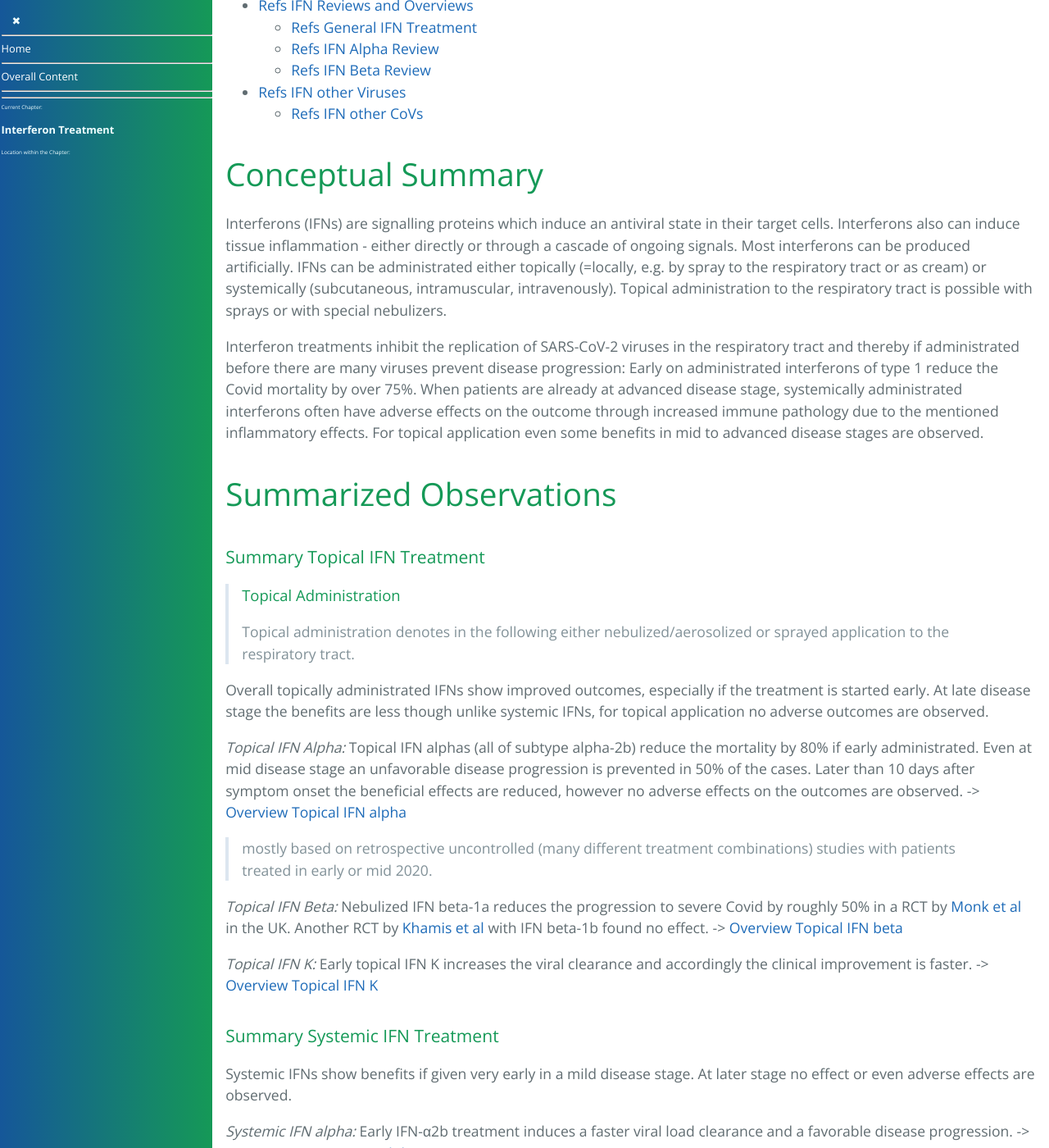
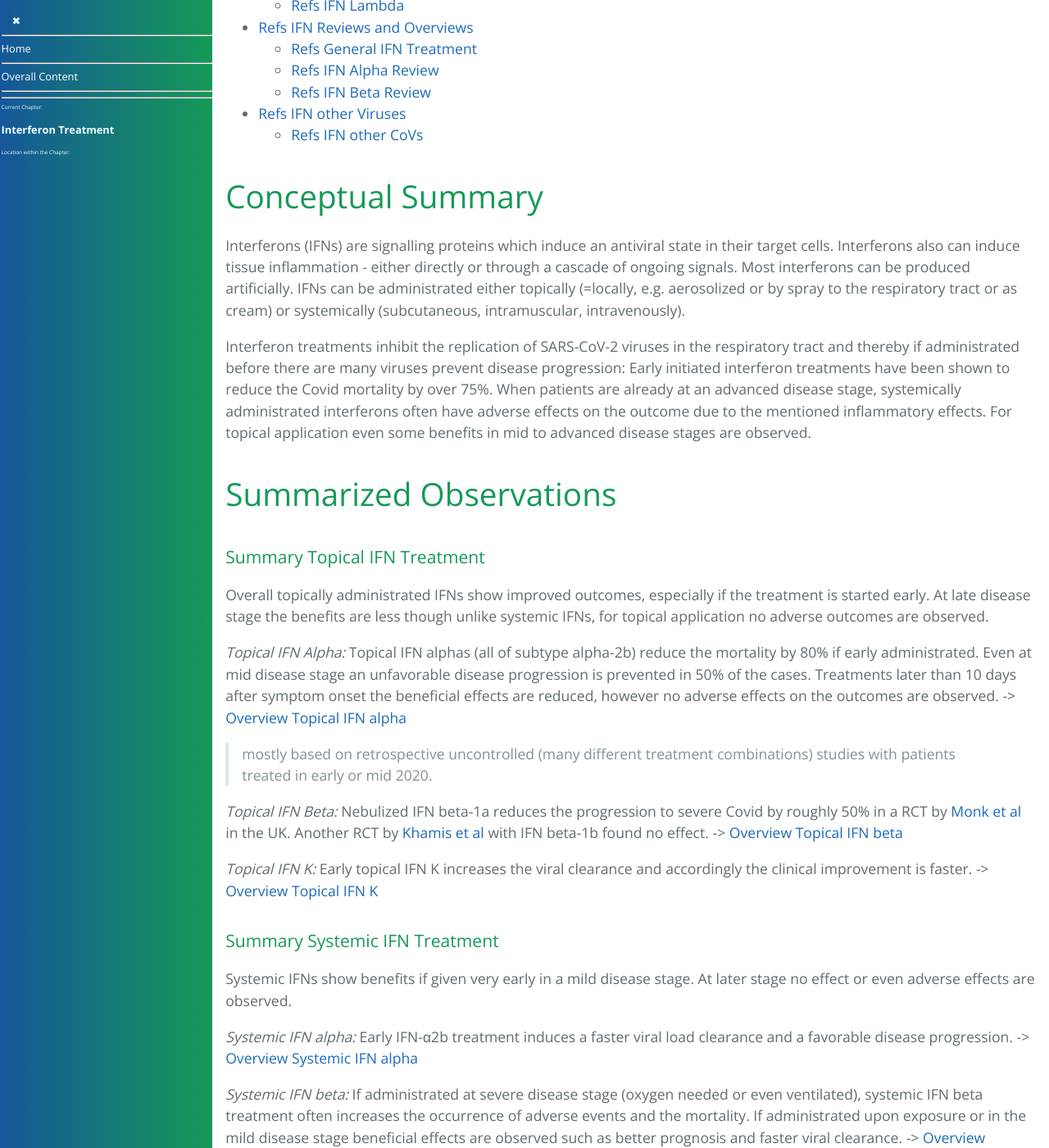
Before and after one commit to forestgrape/coronavirus, a Jekyll site: the page built from 6_prevention_and_treatment/interferon.md, in a window 1280 px wide and 1400 px high, scrolled down 827 px. Shown: the whole window at 82% size. Built offline with Jekyll 4.4.1, drawn with Linux system fonts in a browser that asks for light colours; our own code applies the rules of GitHub Pages for plain Markdown files; some of the changed text lies outside the part shown.

Commit message:
clarifications and formulations

```diff
--- a/6_prevention_and_treatment/interferon.md
+++ b/6_prevention_and_treatment/interferon.md
@@ -12,6 +12,7 @@
   * [Overview Topical IFN Alpha](#overview-topical-ifn-alpha)
   * [Overview Topical IFN Beta](#overview-topical-ifn-beta)
   * [Overview Topical IFN Kappa](#overview-topical-ifn-kappa)
+* [Overview Systemic IFN](#overview-systemic-ifn)
   * [Overview Systemic IFN Alpha](#overview-systemic-ifn-alpha)
   * [Overview Systemic IFN Beta](#overview-systemic-ifn-beta)
   * [Overview Systemic IFN Lambda](#overview-systemic-ifn-lambda)
@@ -37,20 +38,18 @@
 
 
 ## Conceptual Summary
-Interferons (IFNs) are signalling proteins which induce an antiviral state in their target cells. Interferons also can induce tissue inflammation - either directly or through a cascade of ongoing signals. Most interferons can be produced artificially. IFNs can be administrated either topically (=locally, e.g. by spray to the respiratory tract or as cream) or systemically (subcutaneous, intramuscular, intravenously). Topical administration to the respiratory tract is possible with sprays or with special nebulizers.
+Interferons (IFNs) are signalling proteins which induce an antiviral state in their target cells. Interferons also can induce tissue inflammation - either directly or through a cascade of ongoing signals. Most interferons can be produced artificially. IFNs can be administrated either topically (=locally, e.g. aerosolized or by spray to the respiratory tract or as cream) or systemically (subcutaneous, intramuscular, intravenously).
 
-Interferon treatments inhibit the replication of SARS-CoV-2 viruses in the respiratory tract and thereby if administrated before there are many viruses prevent disease progression: Early on administrated interferons of type 1 reduce the Covid mortality by over 75%. When patients are already at advanced disease stage, systemically administrated interferons often have adverse effects on the outcome through increased immune pathology due to the mentioned inflammatory effects. For topical application even some benefits in mid to advanced disease stages are observed.
+Interferon treatments inhibit the replication of SARS-CoV-2 viruses in the respiratory tract and thereby if administrated before there are many viruses prevent disease progression: Early initiated interferon treatments have been shown to reduce the Covid mortality by over 75%. When patients are already at an advanced disease stage, systemically administrated interferons often have adverse effects on the outcome due to the mentioned inflammatory effects. For topical application even some benefits in mid to advanced disease stages are observed.
 
 
 ## Summarized Observations
 
 ##### Summary Topical IFN Treatment
-> ###### Topical Administration
-> Topical administration denotes in the following either nebulized/aerosolized or sprayed application to the respiratory tract.
 
 Overall topically administrated IFNs show improved outcomes, especially if the treatment is started early. At late disease stage the benefits are less though unlike systemic IFNs, for topical application no adverse outcomes are observed.
 
-*Topical IFN Alpha:* Topical IFN alphas (all of subtype alpha-2b) reduce the mortality by 80% if early administrated. Even at mid disease stage an unfavorable disease progression is prevented in 50% of the cases. Later than 10 days after symptom onset the beneficial effects are reduced, however no adverse effects on the outcomes are observed. -> [Overview Topical IFN alpha](#overview-topical-ifn-alpha)
+*Topical IFN Alpha:* Topical IFN alphas (all of subtype alpha-2b) reduce the mortality by 80% if early administrated. Even at mid disease stage an unfavorable disease progression is prevented in 50% of the cases. Treatments later than 10 days after symptom onset the beneficial effects are reduced, however no adverse effects on the outcomes are observed. -> [Overview Topical IFN alpha](#overview-topical-ifn-alpha)
 > mostly based on retrospective uncontrolled (many different treatment combinations) studies with patients treated in early or mid 2020.
 
 *Topical IFN Beta:* Nebulized IFN beta-1a reduces the progression to severe Covid by roughly 50% in a RCT by [Monk et al](#summary-monk) in the UK. Another RCT by [Khamis et al](#summary-khamis) with IFN beta-1b found no effect. -> [Overview Topical IFN beta](#overview-topical-ifn-beta)
@@ -64,9 +63,9 @@ Systemic IFNs show benefits if given very early in a mild disease stage. At late
 
 *Systemic IFN alpha:* Early IFN-α2b treatment induces a faster viral load clearance and a favorable disease progression. -> [Overview Systemic IFN alpha](#overview-systemic-ifn-alpha)
 
-*Systemic IFN beta:* If administrated at severe disease stage (oxygen needed or even ventilated), systemic IFN beta treatment often increases the mortality and the occurrence of adverse effects. If administrate in the mild disease stage beneficial effects are observed such as better prognosis and faster viral clearance. -> [Overview Systemic IFN beta](#overview-systemic-ifn-beta)
+*Systemic IFN beta:* If administrated at severe disease stage (oxygen needed or even ventilated), systemic IFN beta treatment often increases the occurrence of adverse events and the mortality. If administrated upon exposure or in the mild disease stage beneficial effects are observed such as better prognosis and faster viral clearance. -> [Overview Systemic IFN beta](#overview-systemic-ifn-beta)
 
-*Systemic IFN lambda:* In the case of mild SARS-CoV-2 infections, it reduces the time for viral clearance if administrated early. -> [Overview Systemic IFN lambda](#overview-systemic-ifn-lambda)
+*Systemic IFN lambda:* For early administration in mild SARS-CoV-2 infections, a shortened time to viral clearance has been observed. -> [Overview Systemic IFN lambda](#overview-systemic-ifn-lambda)
 
 
 
@@ -75,10 +74,16 @@ Systemic IFNs show benefits if given very early in a mild disease stage. At late
 ## Introduction
 [in work]
 
-The induction of interferons is one of the first immune responses upon a viral infection. Interferons induce an antiviral state of the cells. For many epithelial cells the metabolisms is slowed down or even paused [to confirm and cite]. They are produced naturally upon a viral infection. For SARS-CoV-2 a major risk factor for severe disease is a disrupted interferon response.
+The induction of interferons is one of the first immune responses upon a viral infection. Interferons induce an antiviral state of the cells. For many epithelial cells the metabolisms is slowed down or even paused [to specify and cite]. For SARS-CoV-2 a major risk factor for severe disease is a disrupted interferon response [to cite].
 
 
 ## Overview Topical IFN
+
+> ###### Topical Administration
+> Topical administration can be done:
+> * nebulized/aerosolized to the entire respiratory tract,
+> * sprayed to the upper and to some extent to the respiratory tract
+> * and as cream IFNs can be applied to the upper respiratory tract.
 
 ### Overview Topical IFN Alpha
 
@@ -106,6 +111,8 @@ Author | Type | Treatment | Status at Treatment Start  | Effects Early Administr
 [Fu Trial](#summary-fu-trial)| Open-label, randomized, clinical trial | 5 mg TFF2 plus 2 mg IFN-k via nasal mask | SpO2 > 94% and moderate pneumonia | -50% reduction time to viral clearance,  -25% time to CT improvement and  -25% hospital stay time
 
 
+
+## Overview Systemic IFN
 
 ### Overview Systemic IFN Alpha
 
```
Also changed, not shown: other parts of 6_prevention_and_treatment/interferon.md (+2 -2 lines).
